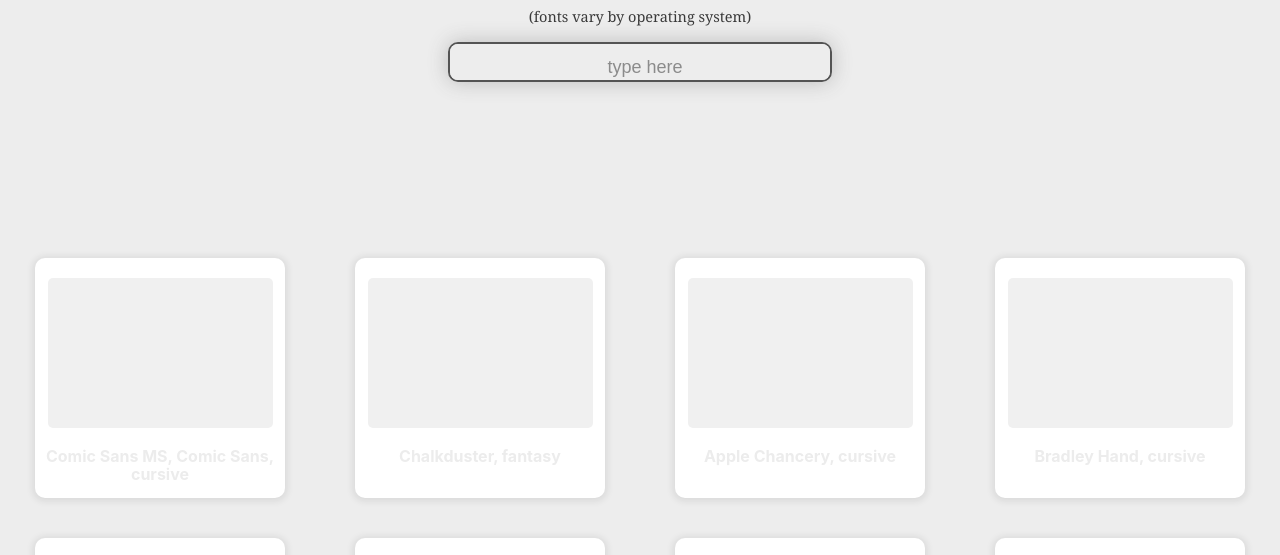
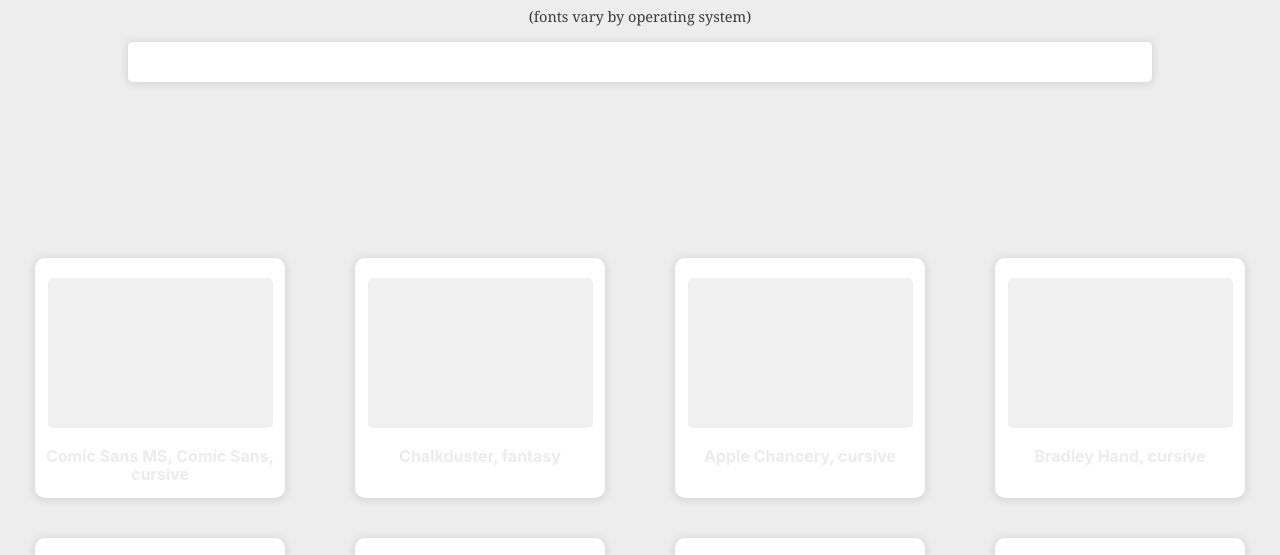
Before and after one commit to Austinshepherd/CSS.FontsGo, a Gatsby site: page / in a window 1280 px wide. Shown: the part 168-723 px from the top of the page. Built offline with nearby package versions, Linux system fonts and the light colour scheme; Gatsby itself is replaced by a stand-in of ours.

Commit message:
Update layout.css

```diff
--- a/src/components/layout.css
+++ b/src/components/layout.css
@@ -678,20 +678,18 @@ p{
 textarea{
   position: block;
   resize: none;
-  border-style: solid;
-  border-width: 2px;
-  border-radius: 10px;
-  border-color: rgb(84, 84, 84);
-  background-color: rgb(237, 237, 237);
+  border-style: none;
+  border-radius: 5px;
   text-align: center;
-  width: 30% !important;
+  width: 3 80%;
+  max-with: 700px;
   font-family: sans-serif;
   margin-top: 200px;
   margin-bottom: 0;
   height: 40px;
-  color: rgb(58, 58, 58);
+  color: white;
   text-indent: 10px;
-  box-shadow: 0px 0px 20px rgba(75, 75, 75, 0.3);
+  box-shadow: 0px 1px 7px 2px rgb(39 39 39 / 10%);;
 
 }
 .title_container{
```
